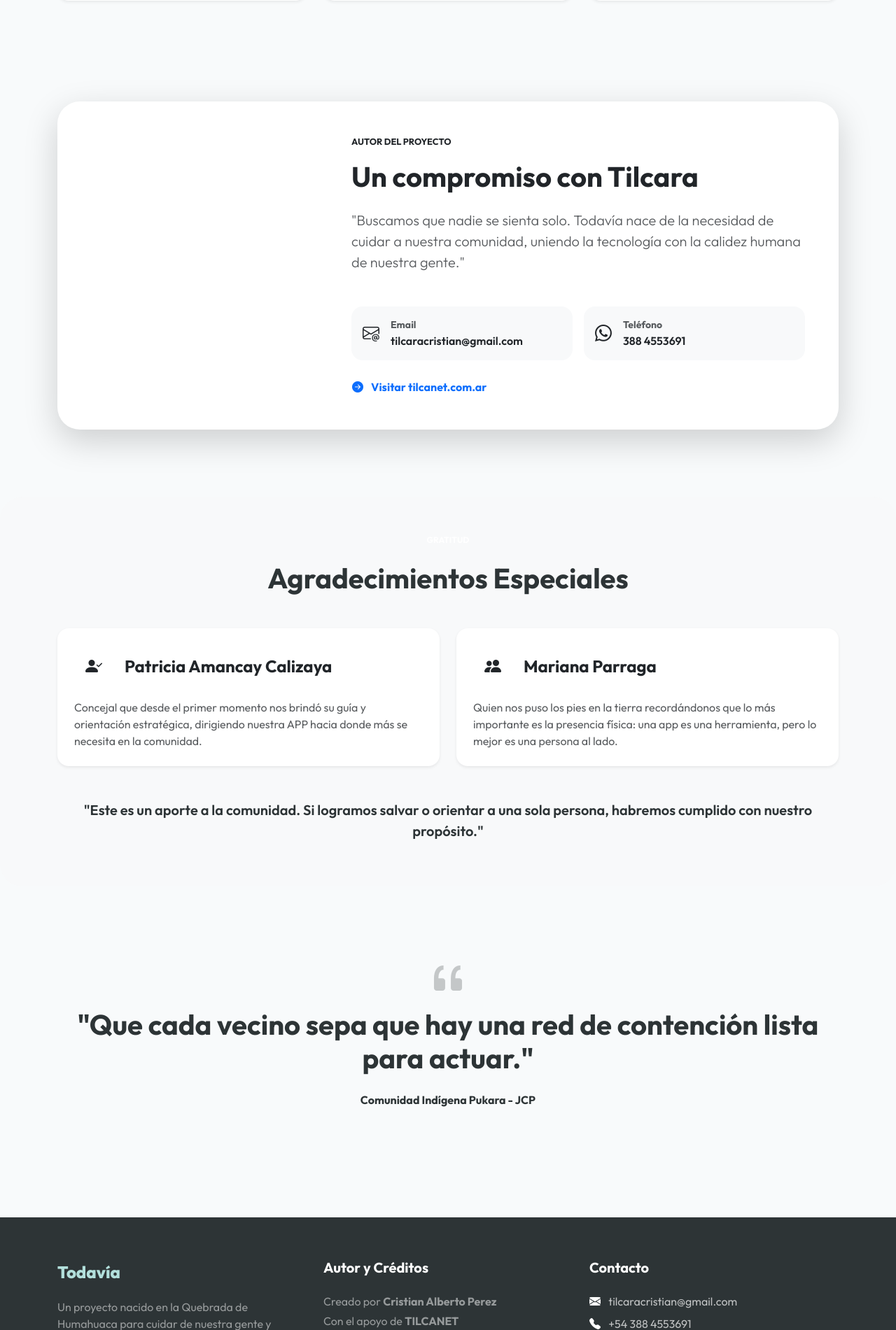
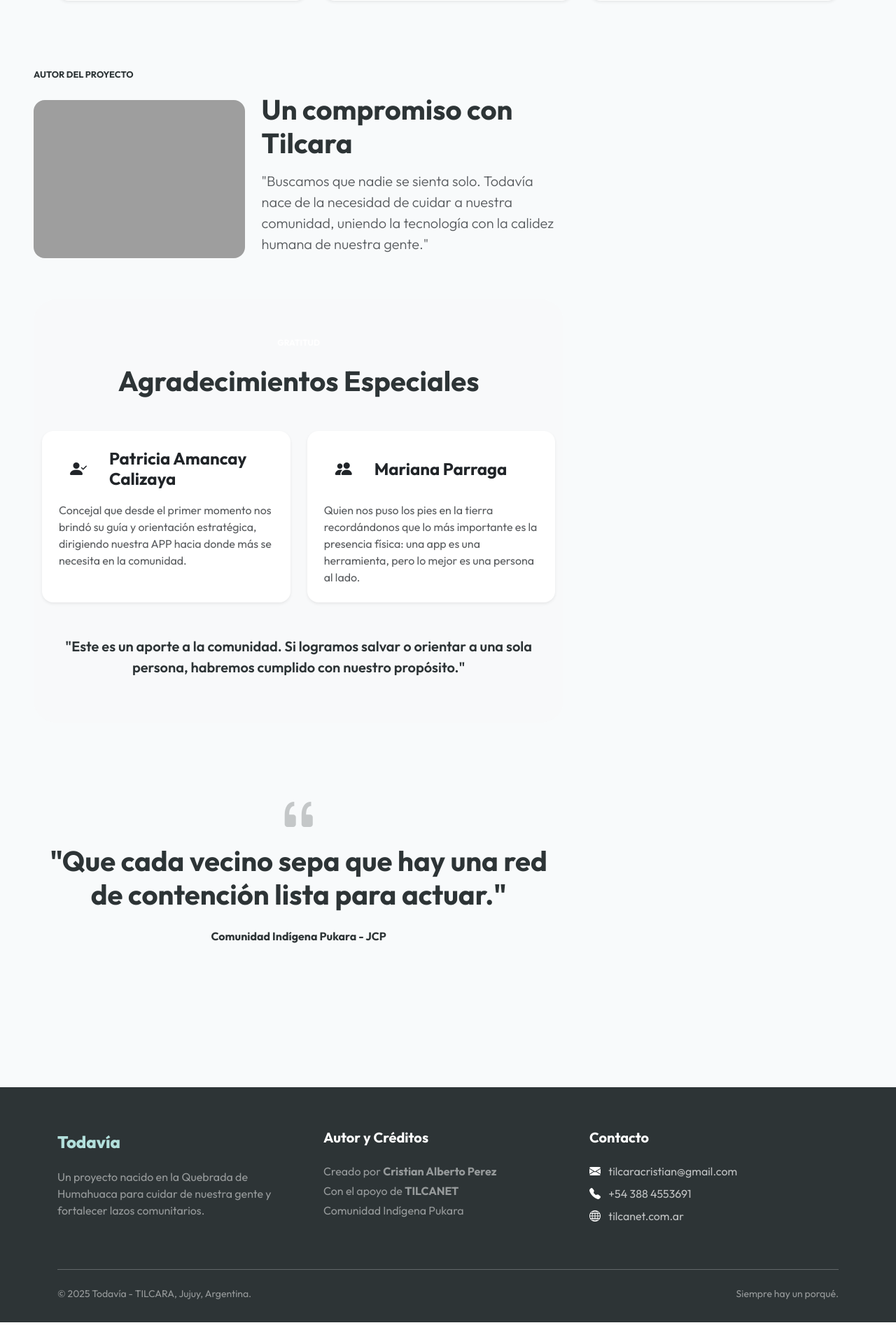
Before and after one commit to tilcanet/todavia, a Django app: page / in a window 1280 px wide. Shown: the part 2247-4148 px from the top of the page at 70% size. Run offline with Django 5.2, Linux system fonts and the light colour scheme; grey boxes are pictures that could not be loaded.

Commit message:
Update home template and add release APKs

```diff
--- a/templates/home.html
+++ b/templates/home.html
@@ -146,64 +146,27 @@
     </div>
 </section>
 
-<!-- Quien Soy Section -->
-<section id="quien-soy" class="py-5 mt-5">
-    <div class="container">
-        <div class="card border-0 shadow-lg rounded-5 overflow-hidden">
-            <div class="row g-0">
-                <div
-                    class="col-lg-4 bg-teal d-flex align-items-center justify-content-center p-5 text-center text-white">
-                    <div>
-                        <div class="avatar-placeholder mb-4">CP</div>
-                        <h2 class="fw-bold mb-1">Cristian Perez</h2>
-                        <p class="opacity-75 mb-0">Fundador de TILCANET</p>
+<div class="col-lg-8 p-4 p-md-5">
+    <span class="text-teal fw-bold text-uppercase ls-wide d-block mb-3" style="font-size: 0.8rem;">
+        AUTOR DEL PROYECTO
+    </span>
+
+    <div class="row align-items-center g-4">
+        <!-- Imagen -->
+        <div class="col-md-5 text-center">
+            <img src="/media/un_agricultor.jpg" alt="Cristian Perez en Tilcara"
+                class="img-fluid rounded-4 shadow-soft autor-img">
+        </div>
+
+        <!-- Texto -->
+        <div class="col-md-7">
+            <h2 class="display-6 fw-bold mb-3">Un compromiso con Tilcara</h2>
+            <p class="lead text-muted">
+                "Buscamos que nadie se sienta solo. Todavía nace de la necesidad de cuidar a nuestra comunidad,
+                uniendo la tecnología con la calidez humana de nuestra gente."
+            </p>
         </div>
     </div>
-                <div class="col-lg-8 p-4 p-md-5">
-                    <span class="text-teal fw-bold text-uppercase ls-wide d-block mb-3" style="font-size: 0.8rem;">AUTOR
-                        DEL PROYECTO</span>
-                    <h2 class="display-6 fw-bold mb-4">Un compromiso con Tilcara</h2>
-                    <p class="lead text-muted mb-5">"Buscamos que nadie se sienta solo. Todavía nace de la necesidad de
-                        cuidar a nuestra comunidad, uniendo la tecnología con la calidez humana de nuestra gente."</p>
-
-                    <div class="row g-3">
-                        <div class="col-md-6">
-                            <a href="mailto:tilcaracristian@gmail.com"
-                                class="text-decoration-none d-block bg-light p-3 rounded-4 transition-bg">
-                                <div class="d-flex align-items-center gap-3 text-dark">
-                                    <i class="bi bi-envelope-at h4 mb-0 text-teal"></i>
-                                    <div>
-                                        <div class="small text-muted fw-bold">Email</div>
-                                        <div class="fw-semibold">tilcaracristian@gmail.com</div>
-                                    </div>
-                                </div>
-                            </a>
-                        </div>
-                        <div class="col-md-6">
-                            <a href="tel:+543884553691"
-                                class="text-decoration-none d-block bg-light p-3 rounded-4 transition-bg">
-                                <div class="d-flex align-items-center gap-3 text-dark">
-                                    <i class="bi bi-whatsapp h4 mb-0 text-teal"></i>
-                                    <div>
-                                        <div class="small text-muted fw-bold">Teléfono</div>
-                                        <div class="fw-semibold">388 4553691</div>
-                                    </div>
-                                </div>
-                            </a>
-                        </div>
-                    </div>
-
-                    <div class="mt-4">
-                        <a href="https://tilcanet.com.ar" target="_blank"
-                            class="btn btn-link text-teal p-0 fw-bold transition-link text-decoration-none">
-                            <i class="bi bi-arrow-right-circle-fill me-2"></i> Visitar tilcanet.com.ar
-                        </a>
-                    </div>
-                </div>
-            </div>
-        </div>
-    </div>
-</section>
 
     <!-- Agradecimientos Section -->
     <section id="agradecimientos" class="py-5 bg-light rounded-5 mt-5">
@@ -234,13 +197,16 @@
                             </div>
                             <h4 class="fw-bold mb-0">Mariana Parraga</h4>
                         </div>
-                    <p class="text-muted mb-0">Quien nos puso los pies en la tierra recordándonos que lo más importante
-                        es la presencia física: una app es una herramienta, pero lo mejor es una persona al lado.</p>
+                        <p class="text-muted mb-0">Quien nos puso los pies en la tierra recordándonos que lo más
+                            importante
+                            es la presencia física: una app es una herramienta, pero lo mejor es una persona al lado.
+                        </p>
                     </div>
                 </div>
             </div>
             <div class="mt-5 text-center">
-            <p class="lead text-teal-dark fw-semibold italic">"Este es un aporte a la comunidad. Si logramos salvar o
+                <p class="lead text-teal-dark fw-semibold italic">"Este es un aporte a la comunidad. Si logramos salvar
+                    o
                     orientar a una sola persona, habremos cumplido con nuestro propósito."</p>
             </div>
         </div>
@@ -252,7 +218,8 @@
         <div class="container">
             <div class="max-600 mx-auto">
                 <i class="bi bi-quote display-3 text-teal opacity-25"></i>
-            <h2 class="fw-bold h1 ls-tight mb-4">"Que cada vecino sepa que hay una red de contención lista para actuar."
+                <h2 class="fw-bold h1 ls-tight mb-4">"Que cada vecino sepa que hay una red de contención lista para
+                    actuar."
                 </h2>
                 <p class="text-teal-dark fw-bold mb-0">Comunidad Indígena Pukara - JCP</p>
             </div>
```
Also changed, not shown: 2 other files. Lines whose indentation alone changed are shown as unchanged.
